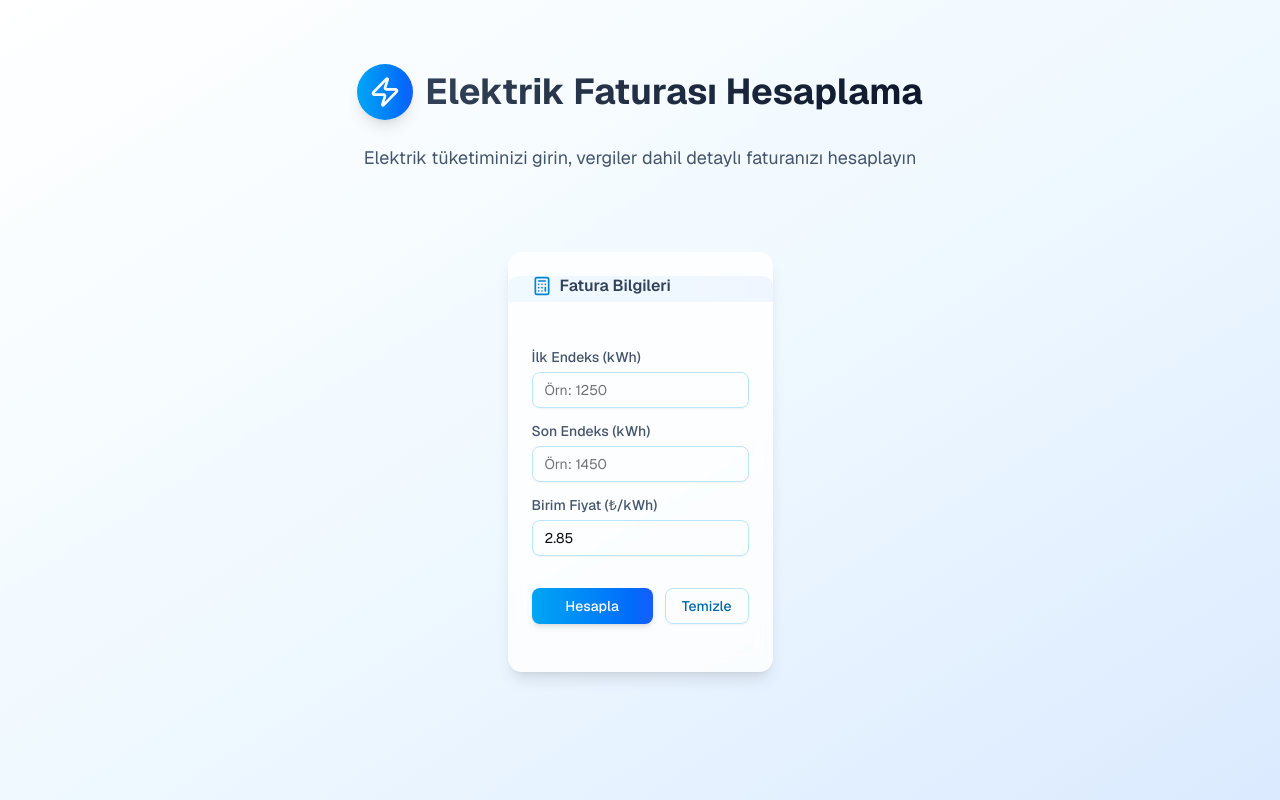
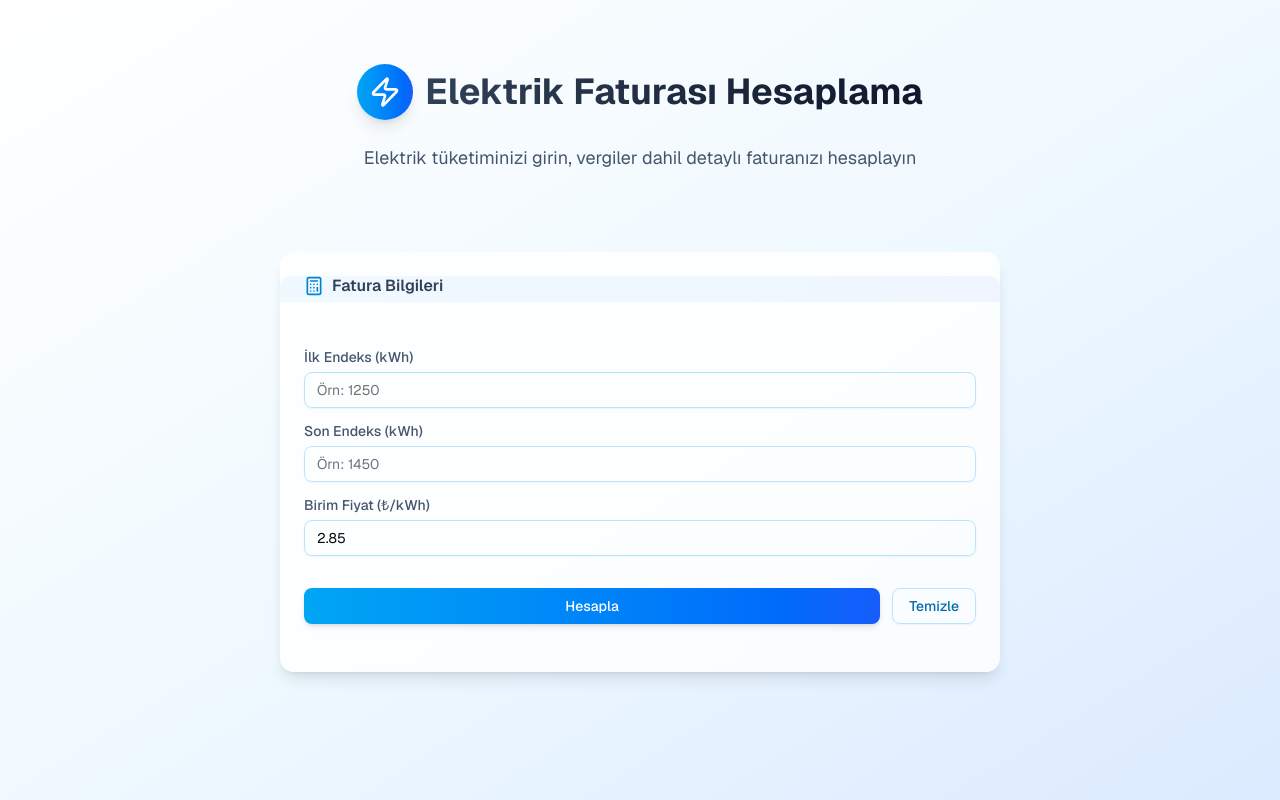
Before and after one commit to Mrun-edu/ElectricInvoiceCalculatorApp, a Next.js app: page / in a window 1280 px wide. Built offline with nearby package versions, Linux system fonts and the light colour scheme.

Commit message:
landing fatura bilgileri kısmında ui düzenlemesi yapıldı

```diff
--- a/app/page.tsx
+++ b/app/page.tsx
@@ -50,7 +50,7 @@ export default function ElektrikFaturasi() {
         </div>
 
         <div className={`${faturaGoster ? "grid lg:grid-cols-2 gap-8" : "flex justify-center"}`}>
-          <div className={`${!faturaGoster ? "max-w-md" : ""}`}>
+          <div className={`${!faturaGoster ? "w-180" : ""}`}>
             <InputForm
               ilkEndeks={ilkEndeks}
               setIlkEndeks={setIlkEndeks}
```
